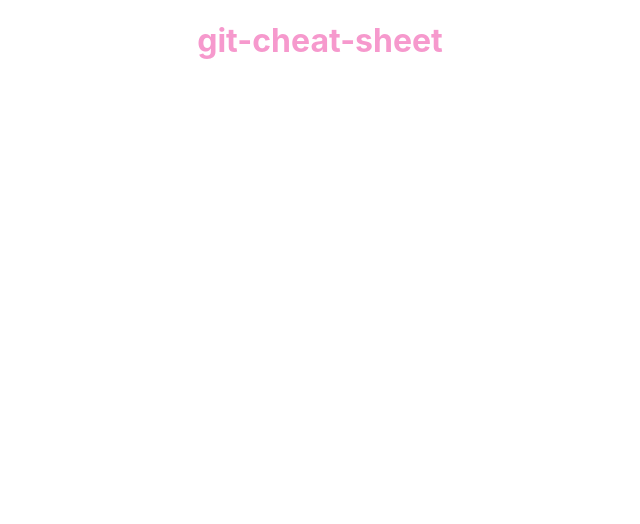
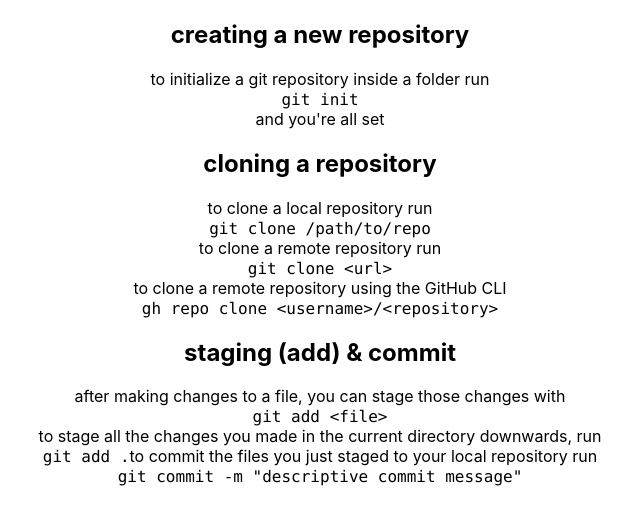
Before and after one commit to itispx/git-cheat-sheet, a React (Create React App) app: page / in a window 1280 px wide. Shown: the top 524 px of the page, without its empty margins (320-960 px from the left). Built offline with nearby package versions, Linux system fonts and the light colour scheme.

Commit message:
git basics

```diff
--- a/src/App.scss
+++ b/src/App.scss
@@ -1,9 +1,3 @@
-$primary: #f699cd;
-
 .App {
   text-align: center;
 }
-
-h1 {
-  color: $primary;
-}
--- a/src/App.tsx
+++ b/src/App.tsx
@@ -1,10 +1,39 @@
 import React from "react";
 import "./App.scss";
+
+import Section from "./components/Section";
 
 function App() {
   return (
     <div className="App">
-      <h1>git-cheat-sheet</h1>
+      <Section title="creating a new repository">
+        to initialize a git repository inside a folder run <br />
+        <code>git init</code> <br />
+        and you're all set
+      </Section>
+
+      <Section title="cloning a repository">
+        to clone a local repository run <br />
+        <code>git clone /path/to/repo</code>
+        <br />
+        to clone a remote repository run <br />
+        <code>git clone &lt;url&gt;</code>
+        <br />
+        to clone a remote repository using the GitHub CLI
+        <br />
+        <code>gh repo clone &lt;username&gt;/&lt;repository&gt;</code>
+      </Section>
+
+      <Section title="staging (add) &amp; commit">
+        after making changes to a file, you can stage those changes with <br />
+        <code>git add &lt;file&gt;</code> <br />
+        to stage all the changes you made in the current directory downwards,
+        run <br />
+        <code>git add .</code>
+        {/* TODO unstage  */}
+        to commit the files you just staged to your local repository run <br />
+        <code>git commit -m "descriptive commit message"</code>
+      </Section>
     </div>
   );
 }
--- /dev/null
+++ b/src/components/Section.tsx
@@ -0,0 +1,17 @@
+import React from "react";
+
+interface Props {
+  title: string;
+  children: React.ReactNode;
+}
+
+const Section: React.FC<Props> = ({ title, children }) => {
+  return (
+    <section>
+      <h1>{title}</h1>
+      <p>{children}</p>
+    </section>
+  );
+};
+
+export default Section;
```
Also changed, not shown: tsconfig.json (+3 -8 lines).
